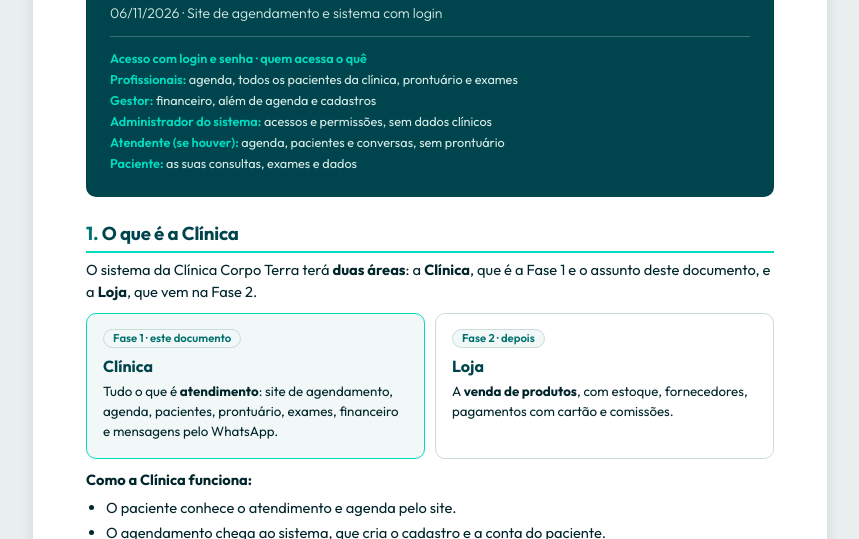
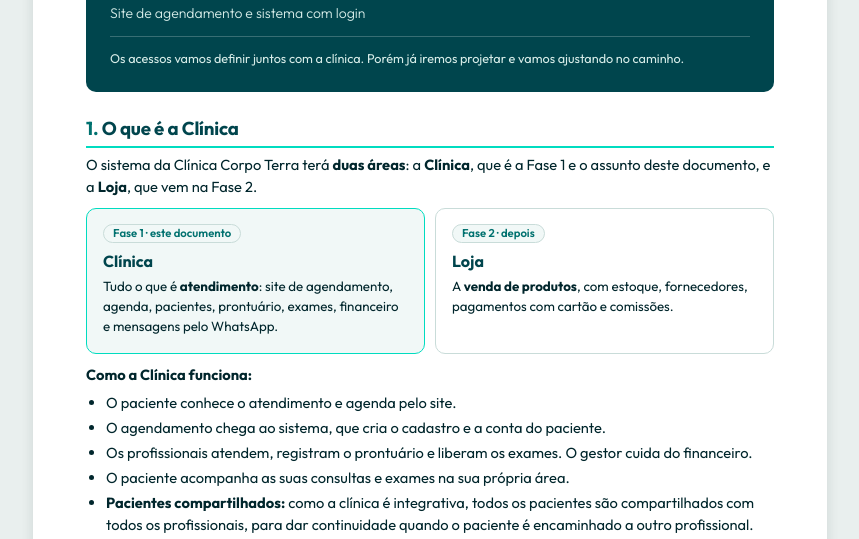
Before and after one commit to novvasaudeintegrativa-cmyk/clinicacorpoterra, a plain HTML site: page fase-1-clinica.html in a window 1280 px wide. Shown: the part 243-782 px from the top of the page, without its empty margins (210-1069 px from the left). Drawn offline with Linux system fonts and the light colour scheme.

Commit message:
Fases 1 e 2: capa sem datas; acessos a definir junto com a clínica
Co-Authored-By: Claude Sonnet 5.5 <noreply@anthropic.com>

```diff
--- a/fase-1-clinica.html
+++ b/fase-1-clinica.html
@@ -78,14 +78,9 @@ tfoot td { background: var(--soft); font-weight: 700; }
   <header class="capa">
     <small>Clínica Corpo Terra</small>
     <h1><b>Fase 1</b><br>Software de Gestão da Clínica</h1>
-    <p>06/11/2026 · Site de agendamento e sistema com login</p>
+    <p>Site de agendamento e sistema com login</p>
     <ul class="acessos">
-      <li><b>Acesso com login e senha · quem acessa o quê</b></li>
-      <li><b>Profissionais:</b> agenda, todos os pacientes da clínica, prontuário e exames</li>
-      <li><b>Gestor:</b> financeiro, além de agenda e cadastros</li>
-      <li><b>Administrador do sistema:</b> acessos e permissões, sem dados clínicos</li>
-      <li><b>Atendente (se houver):</b> agenda, pacientes e conversas, sem prontuário</li>
-      <li><b>Paciente:</b> as suas consultas, exames e dados</li>
+      <li>Os acessos vamos definir juntos com a clínica. Porém já iremos projetar e vamos ajustando no caminho.</li>
     </ul>
   </header>
 
```
Also changed, not shown: fase-2-loja.html (+1 -1 lines).
